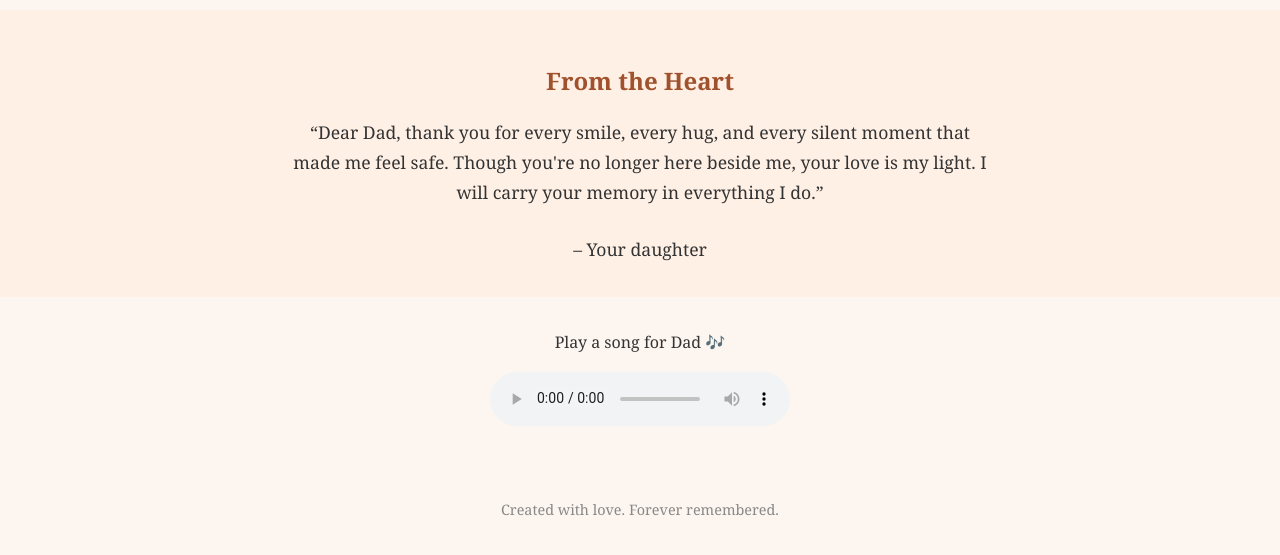
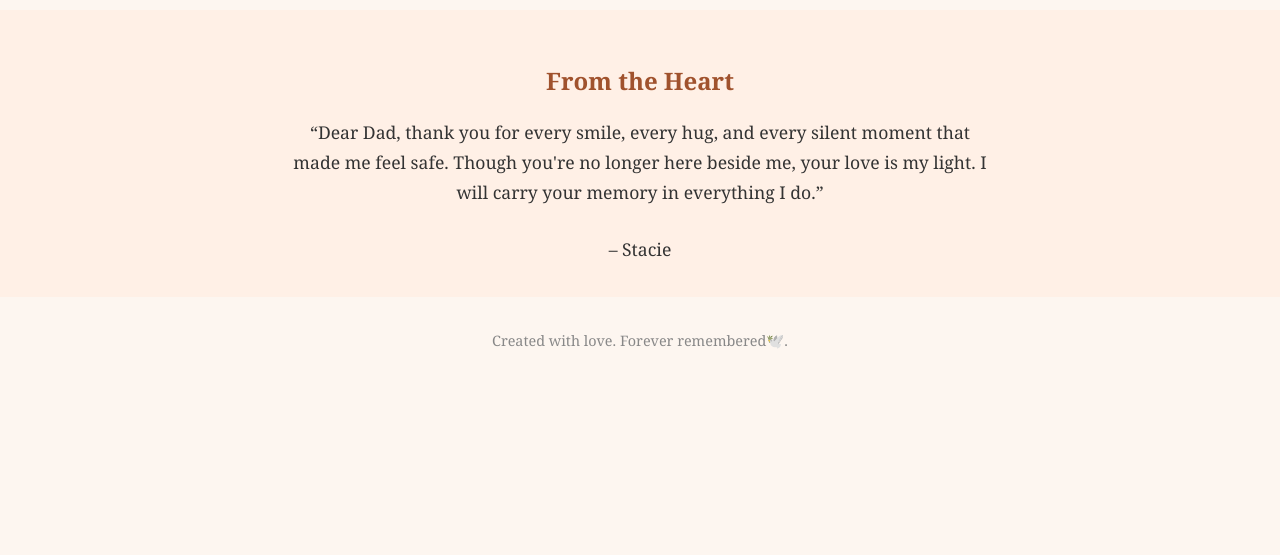
Before and after one commit to inlovingmemorywithdad/In-Loving-Memory, a plain HTML site: page index.html in a window 1280 px wide. Shown: the part 765-1320 px from the top of the page. After the commit the page ends 1151 px from the top, so only its background shows below. Drawn offline with Linux system fonts and the light colour scheme.

Commit message:
Update index.html

```diff
--- a/index.html
+++ b/index.html
@@ -96,20 +96,11 @@
       I will carry your memory in everything I do.”
     </p>
     <br>
-    <p>– Your daughter</p>
+    <p>– Stacie</p>
   </section>
 
-  <!-- Music Player -->
-  <div style="text-align: center; margin: 2rem;">
-    <p>Play a song for Dad 🎶</p>
-    <audio controls>
-      <source src="https://www.soundhelix.com/examples/mp3/SoundHelix-Song-1.mp3" type="audio/mpeg">
-      Your browser does not support the audio element.
-    </audio>
-  </div>
-
   <footer>
-    Created with love. Forever remembered.
+    Created with love. Forever remembered🕊️.
   </footer>
 
 </body>
```
